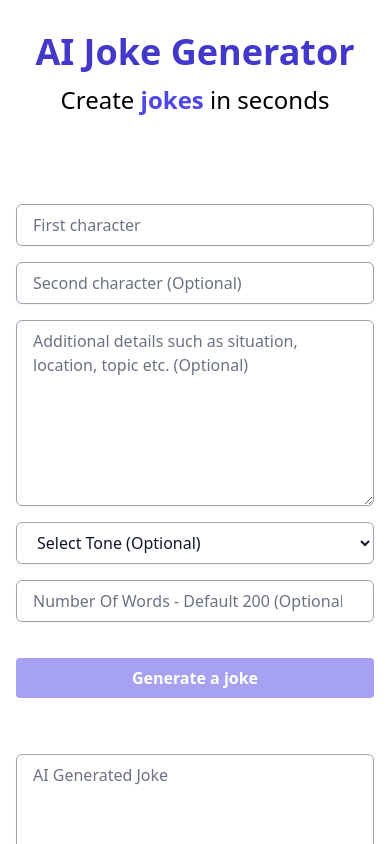
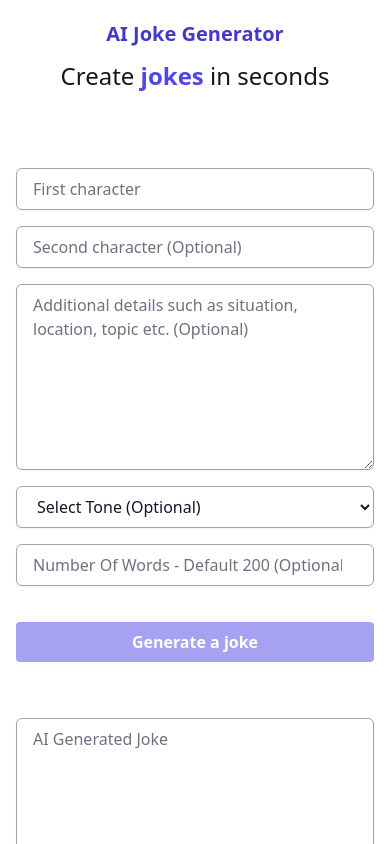
Before and after one commit to Elena-Weber/ChatGPT-practice, a Next.js app: page / in a window 390 px wide. Shown: the top 844 px of the page. Built offline with nearby package versions, Linux system fonts and the light colour scheme.

Commit message:
minor changes

```diff
--- a/src/components/Dashboard.js
+++ b/src/components/Dashboard.js
@@ -40,7 +40,7 @@ export default function Dashboard() {
 	return (
     <div className="max-w-7xl w-full mx-auto px-4 sm:px-6 lg:px-8 py-12">
       <div className="grid gap-y-12 md:grid-cols-2 md:gap-x-12 ">
-        <div className="">
+        <div>
           <form onSubmit={(e) => handleSubmit(e)}>
             <div className="flex flex-col">
               <label className="sr-only" htmlFor="firstCharacter">
@@ -99,6 +99,7 @@ export default function Dashboard() {
                 <option value="default">Select Tone (Optional)</option>
                 <option value="hilarious">Hilarious</option>
                 <option value="dark humor">Dark humor</option>
+								<option value="sarcastic">Sarcastic</option>
                 <option value="boring">Boring</option>
               </select>
             </div>
--- a/src/pages/api/returnJoke.js
+++ b/src/pages/api/returnJoke.js
@@ -16,7 +16,7 @@ const generateJoke = async ({
         },
         body: JSON.stringify({
           prompt: `Write a short joke about a ${firstCharacter}
-          ${secondCharacter ? `and a ${secondCharacter}` : ""} that is around ${
+          ${secondCharacter ? `and a ${secondCharacter}` : ""} that is fewer than ${
             numWords || 200
           } words long in a ${tone || "funny"} tone. ${
             details ? `Incorporate the following details: ${details}.` : ""
--- a/src/pages/index.js
+++ b/src/pages/index.js
@@ -14,11 +14,11 @@ export default function Home() {
         <link rel="icon" href="/favicon.ico" />
       </Head>
       <main className={"bg-white min-h-screen"}>
-        <div className="flex flex-col items-center justify-center px-4 py-8">
-          <h1 className="text-4xl md:text-6xl font-bold text-indigo-700">
+        <div className="flex flex-col items-center justify-center px-4 py-5">
+          <h1 className="text-xl md:text-6xl font-bold text-indigo-700">
             AI Joke Generator
           </h1>
-          <p className="mt-3 text-2xl">
+          <p className="mt-3 text-2xl text-neutral-900">
             Create
             <span className="text-2xl font-bold text-indigo-600">
               {" "}
```
